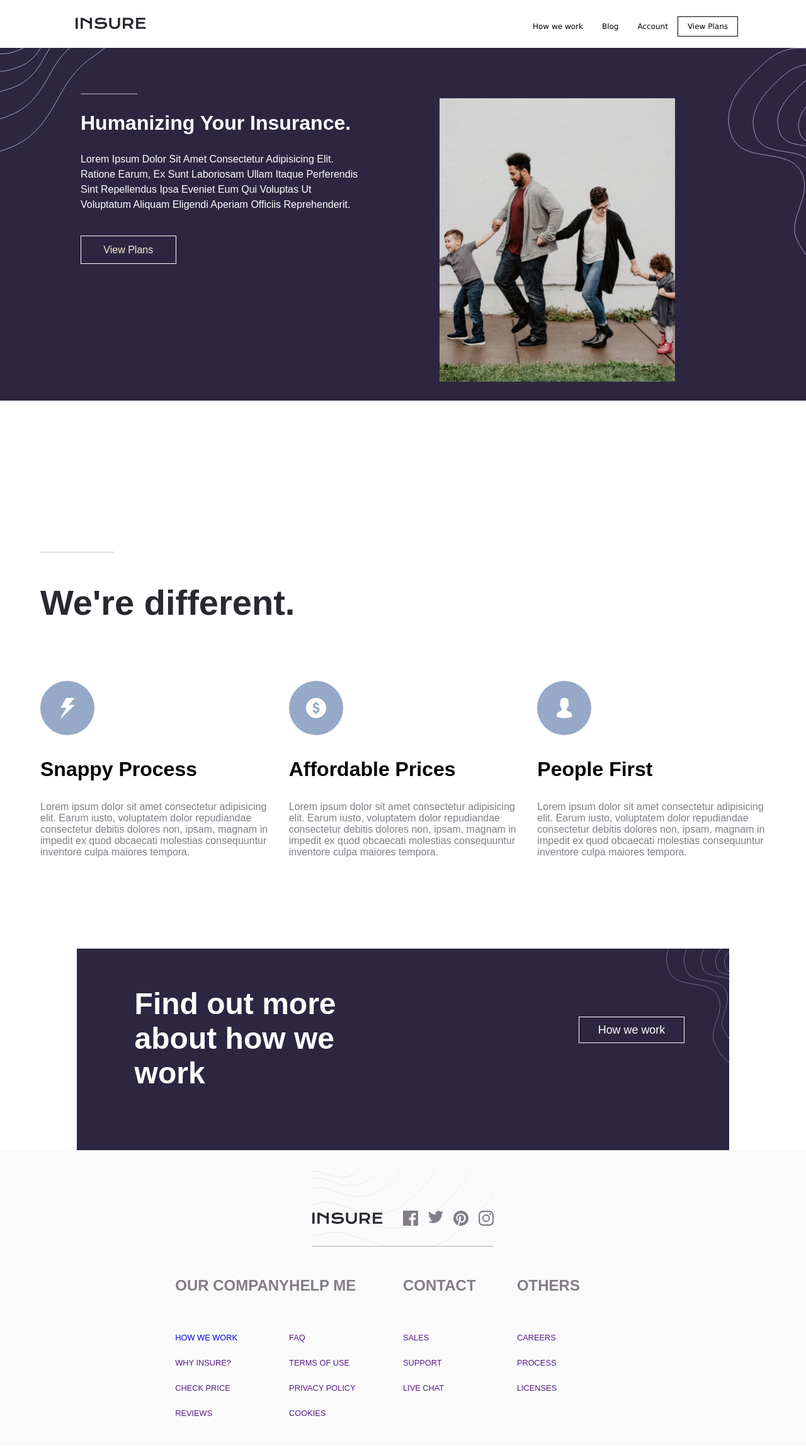
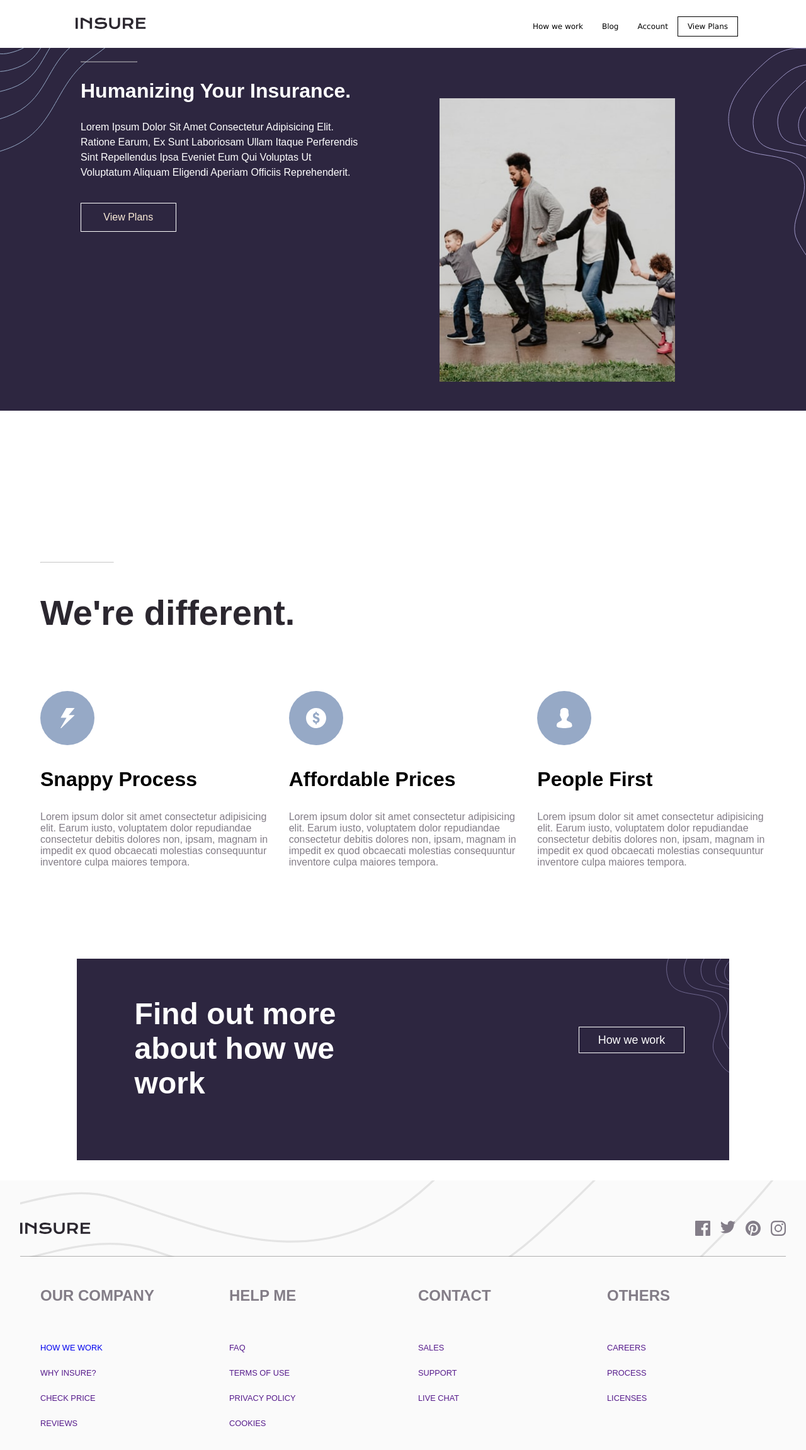
Before and after one commit to Ari-o12code/insure-landing-page-master, a plain HTML site: page root/index.html in a window 1280 px wide. Shown: the whole page at 63% size. Drawn offline with Linux system fonts and the light colour scheme.

Commit message:
made changes

```diff
--- a/style/style.css
+++ b/style/style.css
@@ -176,11 +176,10 @@ hr{
 }
 
 footer{
-    display: flex;
-    flex-direction: column;
     background: hsl(0, 0%, 98%);
     margin: 0;
     padding: 0;
+    margin-top: 2rem;
 }
 
 .insure{
@@ -253,11 +252,10 @@ footer{
     .cover-container{
         display: flex;
         position: relative;
-        height: 70vh;
+        height: 72vh;
     }
 
     .cover-texts{
-        padding: 4rem 8rem;
         text-align: left;
     }
 
@@ -358,6 +356,7 @@ footer{
         display: grid;
         grid-template-columns: repeat(4,1fr);
         grid-template-rows: 1fr;
+        gap: 3em;
         text-align: left;
         padding-bottom: 2em;
     }
```
